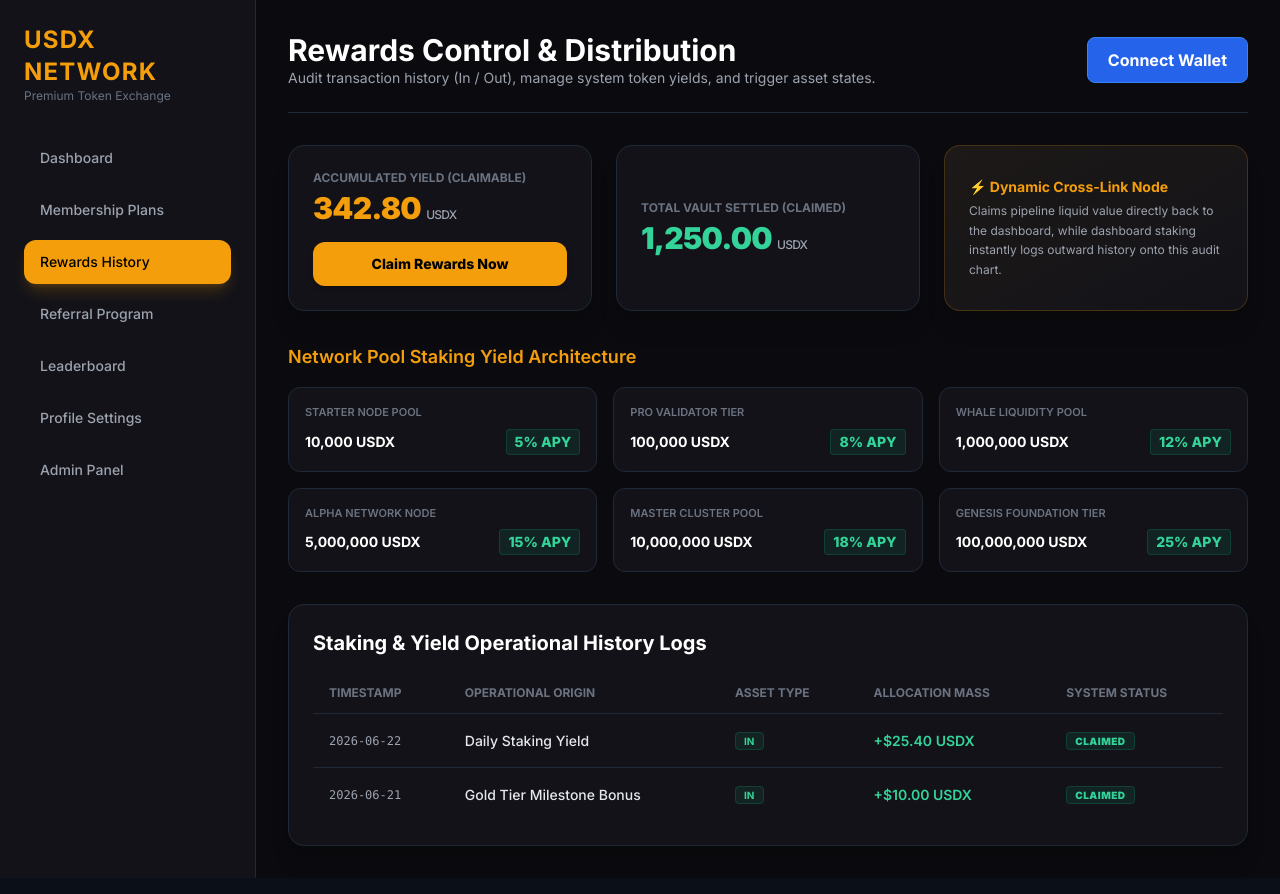
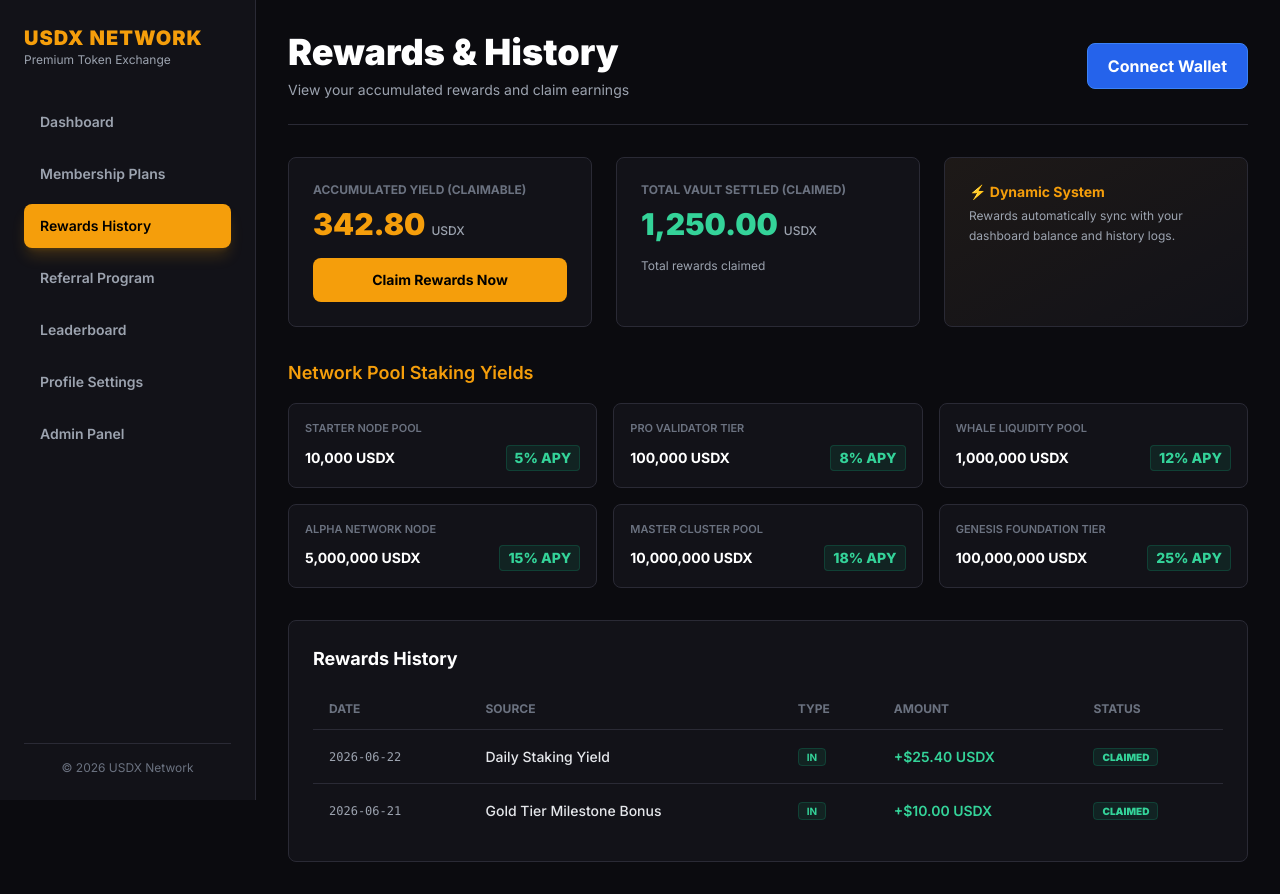
Before and after one commit to usdxofficialdev/-Dead-Token-Exchange-, a Next.js app: page /rewards in a window 1280 px wide. Built offline with nearby package versions, Linux system fonts and the light colour scheme.

Commit message:
Update page.tsx

```diff
--- a/app/rewards/page.tsx
+++ b/app/rewards/page.tsx
@@ -1,17 +1,12 @@
 "use client";
 
 import React, { useState, useEffect } from "react";
-import { useRouter } from "next/navigation";
-import LoginWallet from "../components/LoginWallet";
+import AppLayout from "../components/AppLayout";
 
 export default function Rewards() {
-  const router = useRouter();
-
-  // 1. Dynamic Balances Matrix Configurable from Admin Panel
   const [claimableRewards, setClaimableRewards] = useState("342.80");
   const [totalClaimed, setTotalClaimed] = useState("1,250.00");
 
-  // 2. Hyper Advanced Staking Tiers Matrix (100% editable via Admin)
   const [stakingTiers, setStakingTiers] = useState([
     { amount: "10,000 USDX", yield: "5% APY", description: "Starter Node Pool" },
     { amount: "100,000 USDX", yield: "8% APY", description: "Pro Validator Tier" },
@@ -21,13 +16,11 @@ export default function Rewards() {
     { amount: "100,000,000 USDX", yield: "25% APY", description: "Genesis Foundation Tier" },
   ]);
 
-  // 3. Centralized In/Out Ledger History Array (Synced with Dashboard Staking & Rewards Claiming)
   const [rewardRows, setRewardRows] = useState([
     { date: "2026-06-22", source: "Daily Staking Yield", amount: "+$25.40 USDX", type: "IN", status: "Claimed" },
     { date: "2026-06-21", source: "Gold Tier Milestone Bonus", amount: "+$10.00 USDX", type: "IN", status: "Claimed" }
   ]);
 
-  // Hydrating all ledger items from Admin database storage on application load
   useEffect(() => {
     const adminTiers = localStorage.getItem("admin_staking_tiers");
     if (adminTiers) setStakingTiers(JSON.parse(adminTiers));
@@ -39,7 +32,6 @@ export default function Rewards() {
       setTotalClaimed(parsed.claimed || "1,250.00");
     }
 
-    // Dynamic pull for both IN and OUT operations logs
     const adminRewardsLog = localStorage.getItem("admin_rewards_history_list");
     if (adminRewardsLog) {
       setRewardRows(JSON.parse(adminRewardsLog));
@@ -48,30 +40,26 @@ export default function Rewards() {
     }
   }, []);
 
-  // Functional Processing: In-Yield Claim Trigger routing tokens directly to Dashboard Main Balance
   const handleClaimRewards = () => {
     const currentClaimable = parseFloat(claimableRewards.replace(/,/g, ""));
     if (currentClaimable <= 0) {
-      alert("No claimable rewards distributed at this matrix tick.");
+      alert("No claimable rewards available.");
       return;
     }
 
     const currentClaimed = parseFloat(totalClaimed.replace(/,/g, ""));
     const newTotalClaimed = (currentClaimed + currentClaimable).toFixed(2);
 
-    // Fetch and sync directly with user's core dashboard balances
     const savedDashboardBalances = localStorage.getItem("user_dashboard_balances") || '{"mainBalance":"5000.00","totalStaked":"15000.00"}';
     const parsedDashboard = JSON.parse(savedDashboardBalances);
     const currentDashboardMain = parseFloat(parsedDashboard.mainBalance);
     const newDashboardMain = (currentDashboardMain + currentClaimable).toFixed(2);
 
-    // Commit dynamic credit back to dashboard
     localStorage.setItem("user_dashboard_balances", JSON.stringify({
       mainBalance: newDashboardMain,
       totalStaked: parsedDashboard.totalStaked
     }));
 
-    // Injecting the absolute "IN" entry log to the operational audit ledger
     const newTransactionRow = {
       date: new Date().toISOString().split('T')[0],
       source: "User Action Claim Request",
@@ -81,98 +69,54 @@ export default function Rewards() {
     };
     const updatedRows = [newTransactionRow, ...rewardRows];
 
-    // Committing changes to local states
     setClaimableRewards("0.00");
     setTotalClaimed(newTotalClaimed);
     setRewardRows(updatedRows);
 
-    // Sync pipeline distribution updates straight back to admin log indexes
     localStorage.setItem("admin_reward_balances", JSON.stringify({ claimable: "0.00", claimed: newTotalClaimed }));
     localStorage.setItem("admin_rewards_history_list", JSON.stringify(updatedRows));
 
-    alert(`Successfully processed withdrawal of ${currentClaimable} USDX directly into your Liquid Dashboard Balance!`);
+    alert(`Successfully claimed ${currentClaimable} USDX!`);
   };
 
-  const menuItems = [
-    { name: "Dashboard", route: "/dashboard", active: false },
-    { name: "Membership Plans", route: "/membership", active: false },
-    { name: "Rewards History", route: "/rewards", active: true },
-    { name: "Referral Program", route: "/referral", active: false },
-    { name: "Leaderboard", route: "/leaderboard", active: false },
-    { name: "Profile Settings", route: "/profile", active: false },
-    { name: "Admin Panel", route: "/admin", active: false },
-  ];
-
   return (
-    <div className="flex min-h-screen bg-[#0B0B0F] text-white">
-
-      {/* SIDEBAR NAVIGATION GRID */}
-      <aside className="w-64 border-r border-gray-800 bg-[#121218] p-6 hidden md:block">
-        <div className="mb-8">
-          <h1 className="text-2xl font-bold text-amber-500 tracking-wider">USDX NETWORK</h1>
-          <p className="text-xs text-gray-500">Premium Token Exchange</p>
-        </div>
-        <nav className="space-y-2">
-          {menuItems.map((item, index) => (
-            <button
-              key={index}
-              onClick={() => router.push(item.route)}
-              className={`w-full text-left px-4 p-3 rounded-xl text-sm font-medium transition-all ${
-                item.active
-                  ? "bg-amber-500 text-black shadow-lg shadow-amber-500/20"
-                  : "text-gray-400 hover:bg-[#1A1A24] hover:text-white"
-              }`}
+    <AppLayout
+      title="Rewards & History"
+      description="View your accumulated rewards and claim earnings"
     >
-              {item.name}
-            </button>
-          ))}
-        </nav>
-      </aside>
-
-      {/* CORE WORKSPACE SPACE */}
-      <main className="flex-1 p-8">
-        <header className="flex flex-wrap items-center justify-between border-b border-gray-800 pb-6 mb-8 gap-4">
-          <div>
-            <h1 className="text-2xl md:text-3xl font-bold">Rewards Control & Distribution</h1>
-            <p className="text-sm text-gray-400">Audit transaction history (In / Out), manage system token yields, and trigger asset states.</p>
-          </div>
-          <LoginWallet />
-        </header>
-
-        {/* FINANCIAL DATA TILES */}
-        <div className="grid grid-cols-1 md:grid-cols-3 gap-6 mb-8 max-w-6xl">
-          <div className="bg-[#121218] border border-gray-800 p-6 rounded-2xl shadow-xl flex flex-col justify-between">
-            <div>
-              <span className="block text-xs uppercase text-gray-500 font-bold mb-1">Accumulated Yield (Claimable)</span>
-              <span className="text-3xl font-black text-amber-500 tracking-tight">{claimableRewards} <span className="text-xs font-medium text-gray-400">USDX</span></span>
-            </div>
+      {/* Reward Stats Cards */}
+      <div className="grid grid-cols-1 md:grid-cols-3 gap-6 mb-8">
+        <div className="bg-[#121218] border border-[#2A2A35] p-6 rounded-lg hover:border-amber-500/30 transition-all">
+          <span className="block text-xs uppercase text-gray-500 font-bold mb-2">Accumulated Yield (Claimable)</span>
+          <span className="text-3xl font-black text-amber-500 mb-4 block">{claimableRewards} <span className="text-xs font-medium text-gray-400">USDX</span></span>
           <button
             onClick={handleClaimRewards}
-              className="mt-4 bg-amber-500 text-black font-extrabold px-6 py-3 rounded-xl hover:bg-amber-600 transition-all text-sm shadow-md active:scale-95"
+            className="w-full bg-amber-500 text-black font-bold px-6 py-3 rounded-lg hover:bg-amber-600 transition-all text-sm"
           >
             Claim Rewards Now
           </button>
         </div>
 
-          <div className="bg-[#121218] border border-gray-800 p-6 rounded-2xl shadow-xl flex flex-col justify-center">
-            <span className="block text-xs uppercase text-gray-500 font-bold mb-1">Total Vault Settled (Claimed)</span>
-            <span className="text-3xl font-black text-emerald-400 tracking-tight">{totalClaimed} <span className="text-xs font-medium text-gray-400">USDX</span></span>
+        <div className="bg-[#121218] border border-[#2A2A35] p-6 rounded-lg hover:border-amber-500/30 transition-all">
+          <span className="block text-xs uppercase text-gray-500 font-bold mb-2">Total Vault Settled (Claimed)</span>
+          <span className="text-3xl font-black text-emerald-400">{totalClaimed} <span className="text-xs font-medium text-gray-400">USDX</span></span>
+          <p className="text-xs text-gray-400 mt-4">Total rewards claimed</p>
         </div>
 
-          <div className="bg-[#121218] border border-amber-500/20 p-6 rounded-2xl shadow-xl bg-gradient-to-br from-amber-500/5 to-transparent flex flex-col justify-center">
-            <span className="text-amber-500 font-bold text-sm mb-1">⚡ Dynamic Cross-Link Node</span>
-            <p className="text-xs text-gray-400 leading-relaxed">Claims pipeline liquid value directly back to the dashboard, while dashboard staking instantly logs outward history onto this audit chart.</p>
+        <div className="bg-[#121218] border border-[#2A2A35] p-6 rounded-lg bg-gradient-to-br from-amber-500/5 to-transparent">
+          <span className="text-amber-500 font-bold text-sm mb-1 block">⚡ Dynamic System</span>
+          <p className="text-xs text-gray-400 leading-relaxed">Rewards automatically sync with your dashboard balance and history logs.</p>
         </div>
       </div>
 
-        {/* ADVANCED STAKING TIERS MATRIX LIST */}
-        <div className="mb-8 max-w-6xl">
-          <h3 className="text-lg font-semibold text-amber-500 mb-4">Network Pool Staking Yield Architecture</h3>
-          <div className="grid grid-cols-2 lg:grid-cols-3 gap-4">
+      {/* Staking Tiers */}
+      <div className="mb-8">
+        <h3 className="text-lg font-semibold text-amber-500 mb-4">Network Pool Staking Yields</h3>
+        <div className="grid grid-cols-1 md:grid-cols-2 lg:grid-cols-3 gap-4">
           {stakingTiers.map((tier, idx) => (
-              <div key={idx} className="bg-[#121218] border border-gray-800 p-4 rounded-xl hover:border-gray-700 transition-all">
-                <span className="block text-[11px] text-gray-500 font-semibold uppercase">{tier.description}</span>
-                <div className="flex justify-between items-baseline mt-2">
+            <div key={idx} className="bg-[#121218] border border-[#2A2A35] p-4 rounded-lg hover:border-amber-500/30 transition-all">
+              <span className="block text-[11px] text-gray-500 font-semibold uppercase mb-2">{tier.description}</span>
+              <div className="flex justify-between items-baseline">
                 <span className="text-sm font-bold text-white">{tier.amount}</span>
                 <span className="text-sm font-extrabold text-emerald-400 bg-emerald-500/10 px-2 py-0.5 rounded border border-emerald-500/20">{tier.yield}</span>
               </div>
@@ -181,21 +125,21 @@ export default function Rewards() {
         </div>
       </div>
 
-        {/* INTEGRATED HISTORICAL IN/OUT AUDIT LOGS TABLE */}
-        <div className="rounded-2xl border border-gray-800 bg-[#121218] p-6 shadow-xl max-w-6xl">
-          <h3 className="text-xl font-bold mb-4">Staking & Yield Operational History Logs</h3>
+      {/* History Table */}
+      <div className="rounded-lg border border-[#2A2A35] bg-[#121218] p-6">
+        <h3 className="text-lg font-bold mb-4 text-white">Rewards History</h3>
         <div className="overflow-x-auto">
           <table className="w-full text-left text-sm text-gray-400">
-              <thead className="border-b border-gray-800 text-xs uppercase text-gray-500">
+            <thead className="border-b border-[#2A2A35] text-xs uppercase text-gray-500">
               <tr>
-                  <th className="py-3 px-4">Timestamp</th>
-                  <th className="py-3 px-4">Operational Origin</th>
-                  <th className="py-3 px-4">Asset Type</th>
-                  <th className="py-3 px-4">Allocation Mass</th>
-                  <th className="py-3 px-4">System Status</th>
+                <th className="py-3 px-4">Date</th>
+                <th className="py-3 px-4">Source</th>
+                <th className="py-3 px-4">Type</th>
+                <th className="py-3 px-4">Amount</th>
+                <th className="py-3 px-4">Status</th>
               </tr>
             </thead>
-              <tbody className="divide-y divide-gray-800">
+            <tbody className="divide-y divide-[#2A2A35]">
               {rewardRows.map((row, index) => (
                 <tr key={index} className="hover:bg-black/10 transition-colors">
                   <td className="py-4 px-4 text-gray-400 font-mono text-xs">{row.date}</td>
@@ -206,14 +150,14 @@ export default function Rewards() {
                         ? "bg-emerald-500/10 text-emerald-400 border border-emerald-500/20"
                         : "bg-red-500/10 text-red-400 border border-red-500/20"
                     }`}>
-                        {row.type || "IN"}
+                      {row.type}
                     </span>
                   </td>
                   <td className={`py-4 px-4 font-semibold ${row.type === "IN" ? "text-emerald-400" : "text-red-400"}`}>
                     {row.amount}
                   </td>
                   <td className="py-4 px-4">
-                      <span className={`text-[10px] uppercase font-black px-2 py-0.5 rounded border tracking-wider ${
+                    <span className={`text-[10px] uppercase font-black px-2 py-0.5 rounded border ${
                       row.status === "Confirmed" || row.status === "Claimed"
                         ? "bg-emerald-500/10 text-emerald-400 border-emerald-500/20"
                         : "bg-yellow-500/10 text-yellow-400 border-yellow-500/20"
@@ -227,8 +171,6 @@ export default function Rewards() {
           </table>
         </div>
       </div>
-
-      </main>
-    </div>
+    </AppLayout>
   );
 }
```
Lines whose indentation alone changed are shown as unchanged.
